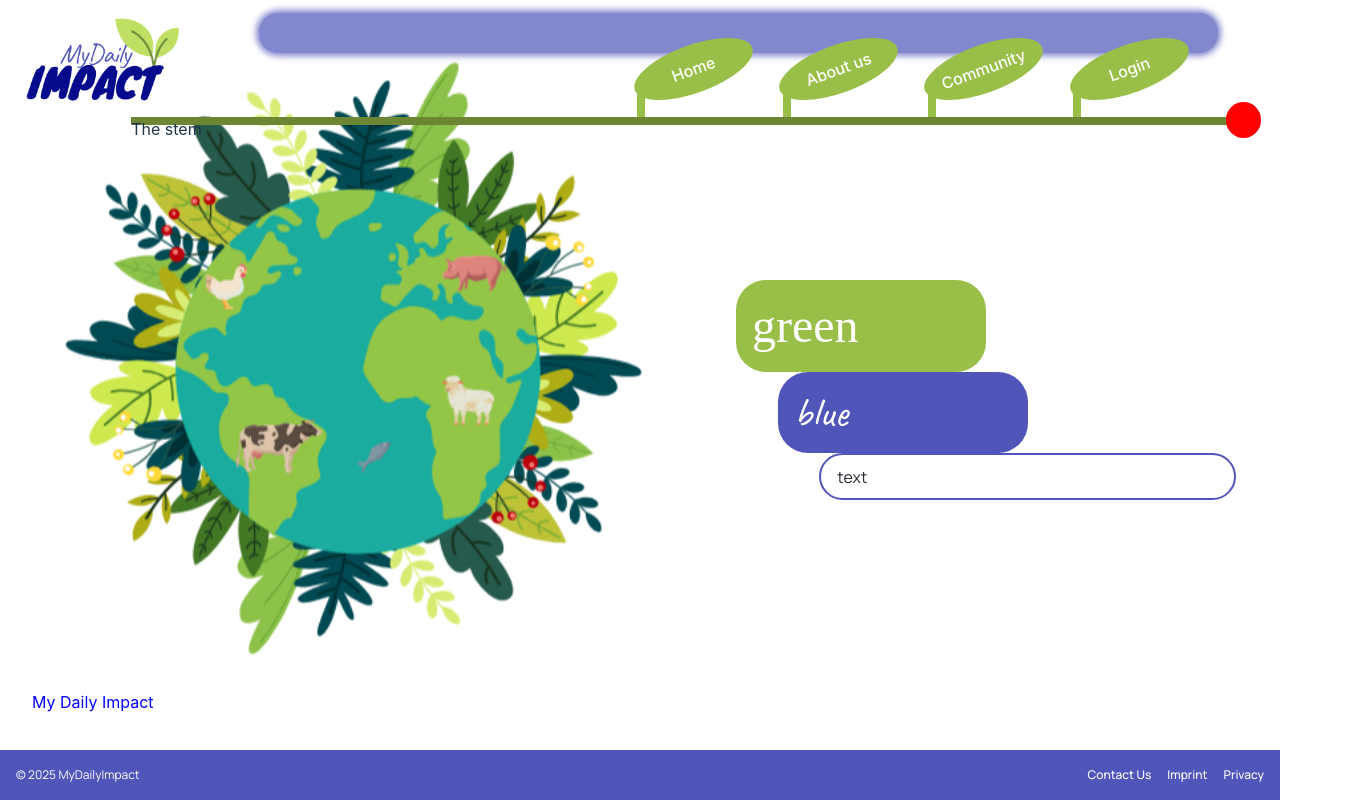
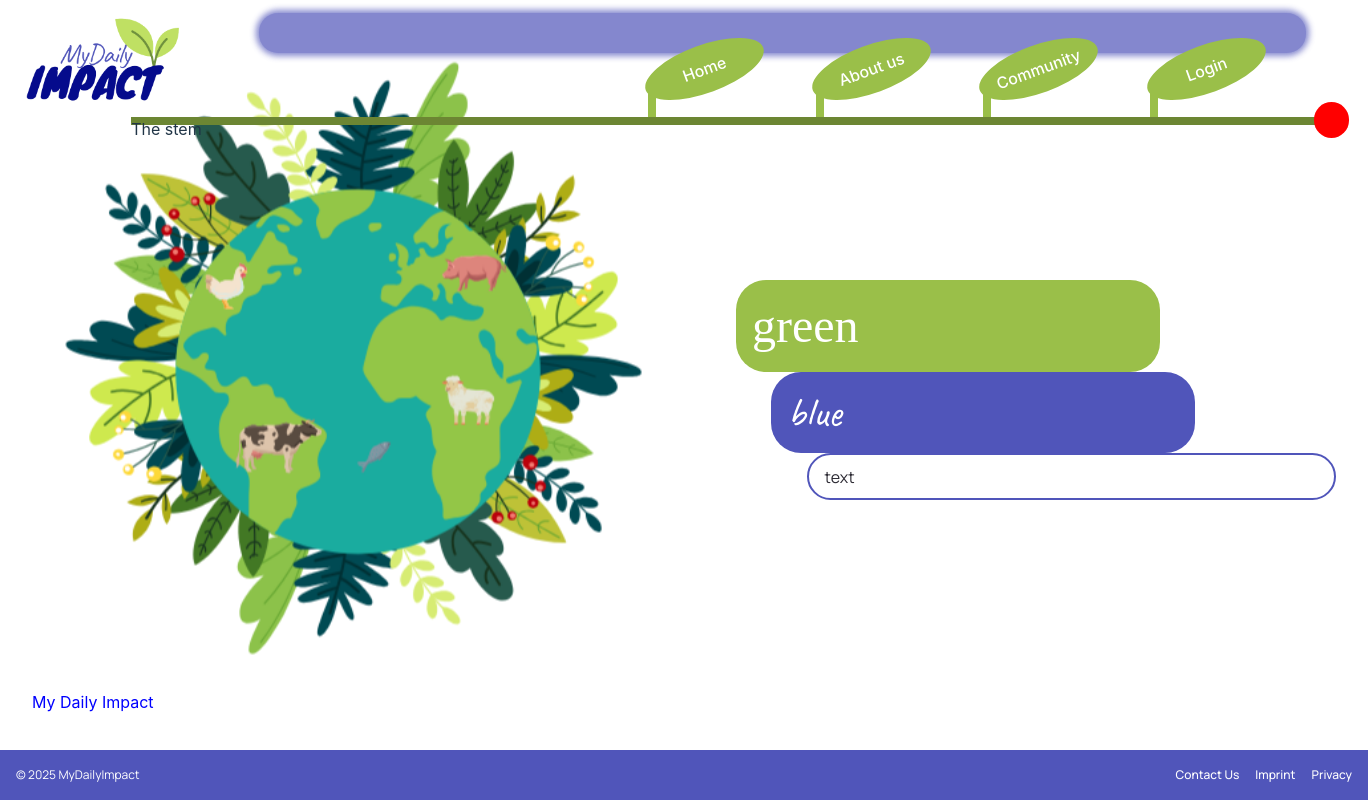
Before and after one commit to TechLabs-Remote-Bootcamp/WS24-MyDailyImpact, a React (Vite) app in the folder mdi-react/: page / in a window 1280 px wide. Shown: the whole page, 1368 px wide, since content can reach past the window. Built offline with nearby package versions, Linux system fonts and the light colour scheme; a web font is replaced by a local one.

Commit message:
first general css for right side content

```diff
--- a/mdi-react/src/styles/rc_general.scss
+++ b/mdi-react/src/styles/rc_general.scss
@@ -3,9 +3,9 @@
 
 .content-container {
   display: grid;
-  grid-template-columns: 1fr 1fr 4fr 1fr 5fr;
+  grid-template-columns: 1fr 1fr 10fr 1fr 4fr;
   grid-template-rows: repeat(3);
-  width: 500px;
+  width: 600px;
   color: $white;
 
   div {
```
